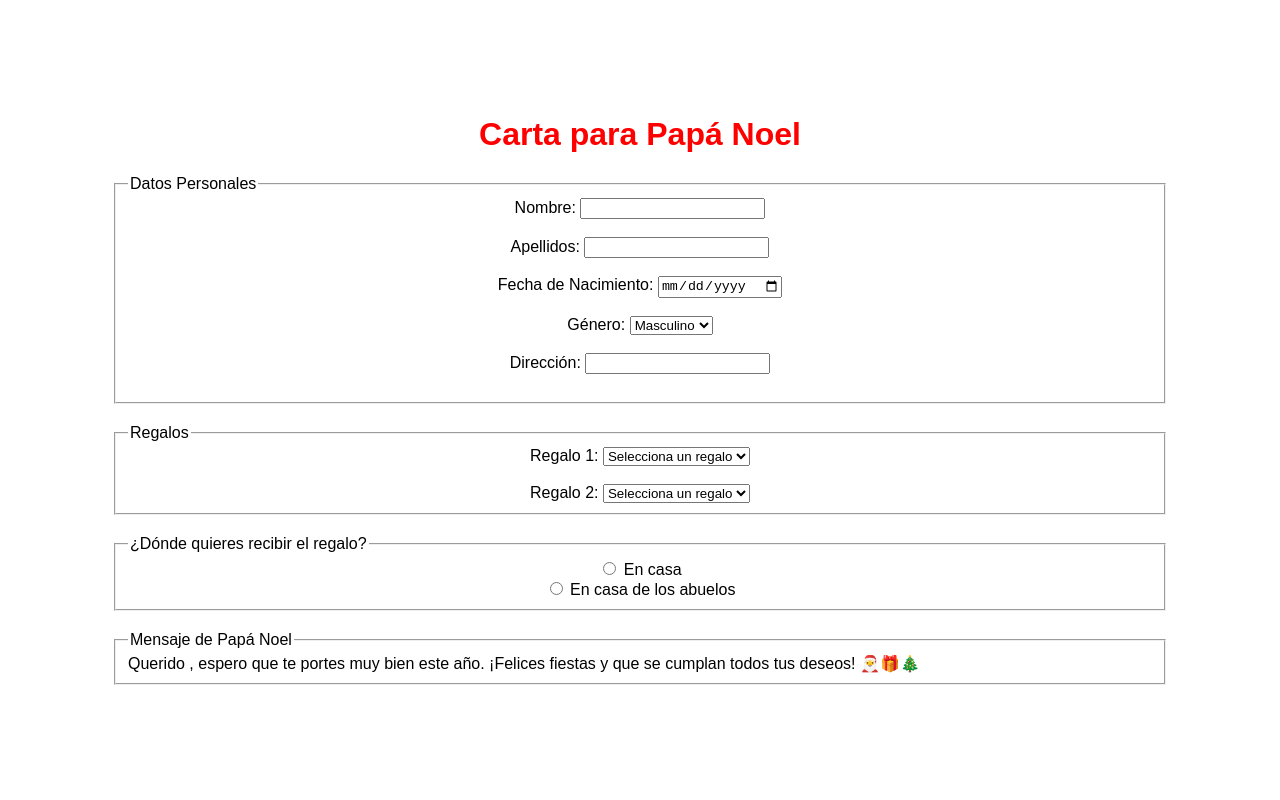
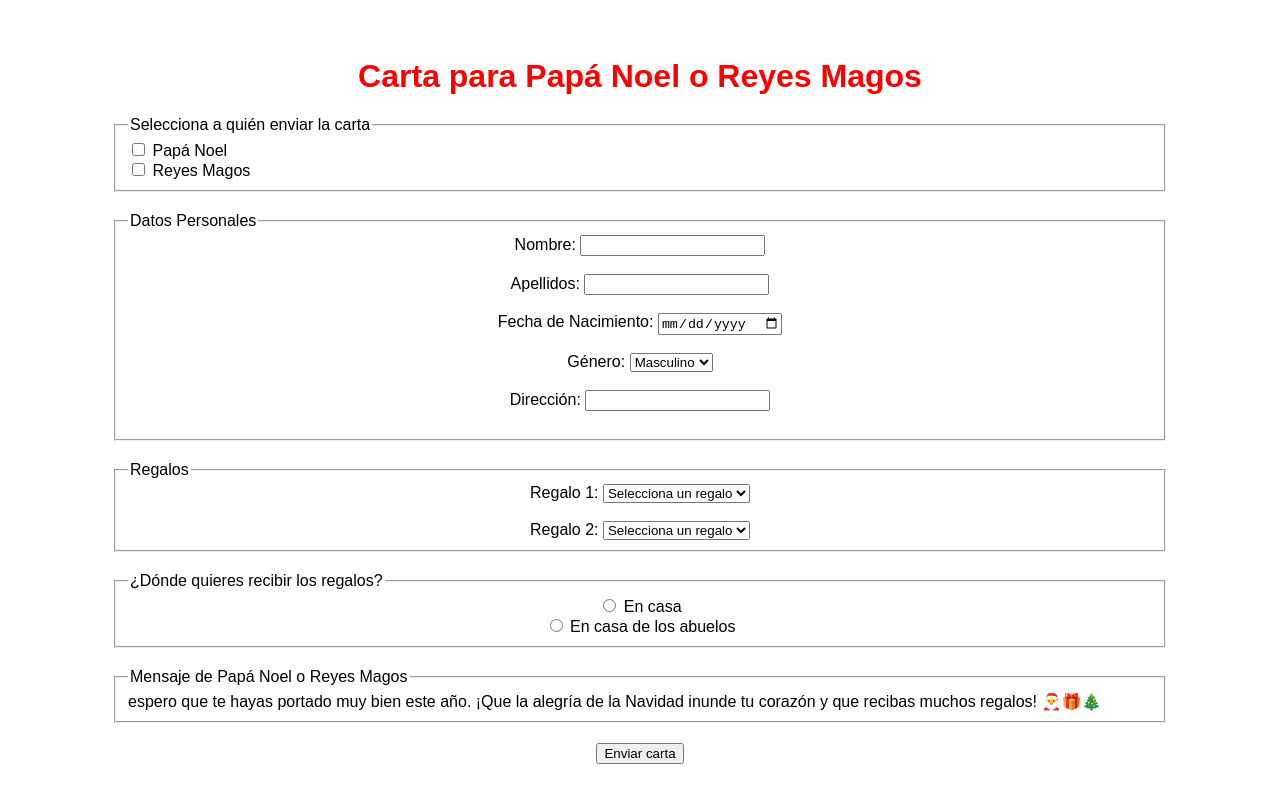
Before and after one commit to RXVLC/4.4_ldm, a plain HTML site: page index.html in a window 1280 px wide. Drawn offline with Linux system fonts and the light colour scheme.

Commit message:
Project upgraded

```diff
--- a/index.html
+++ b/index.html
@@ -5,6 +5,7 @@
     <meta name="viewport" content="width=device-width, initial-scale=1.0">
     <title>4.4</title>
     <style>
+        /* Estilos CSS */
         body {
             display: flex;
             justify-content: center;
@@ -30,8 +31,18 @@
 </head>
 <body>
     <form>
-        <h1 style="color: red;">Carta para Papá Noel</h1>
+        <h1 style="color: red;">Carta para Papá Noel o Reyes Magos</h1>
 
+        <!-- Seleccionar a quién enviar la carta -->
+        <fieldset>
+            <legend>Selecciona a quién enviar la carta</legend>
+            <input type="checkbox" id="papaNoel" name="destination" value="papaNoel">
+            <label for="papaNoel">Papá Noel</label><br>
+            <input type="checkbox" id="reyesMagos" name="destination" value="reyesMagos">
+            <label for="reyesMagos">Reyes Magos</label><br>
+        </fieldset>
+
+        <!-- Datos Personales -->
         <fieldset>
             <legend>Datos Personales</legend>
             <div class="datosPersonales">
@@ -48,6 +59,7 @@
             </div>
         </fieldset>
 
+        <!-- Selección de Regalos -->
         <fieldset>
             <legend>Regalos</legend>
             <div class="presents">
@@ -67,8 +79,9 @@
             </div>
         </fieldset>
 
+        <!-- Ubicación de Recepción de Regalos -->
         <fieldset>
-            <legend>¿Dónde quieres recibir el regalo?</legend>
+            <legend>¿Dónde quieres recibir los regalos?</legend>
             <div class="where">
                 <input type="radio" id="enCasa" name="deliveryLocation" value="enCasa">
                 <label for="enCasa">En casa</label><br>
@@ -77,37 +90,62 @@
             </div>
         </fieldset>
 
+        <!-- Mensaje de Papá Noel o Reyes Magos -->
         <fieldset>
-            <legend>Mensaje de Papá Noel</legend>
+            <legend>Mensaje de Papá Noel o Reyes Magos</legend>
             <div class="congrats" id="greeting">
-                Querido [Nombre del niño], espero que te portes muy bien este año. ¡Felices fiestas y que se cumplan todos tus deseos! 🎅🎁🎄
+                Querido, espero que te hayas portado muy bien este año. ¡Que la alegría de la Navidad inunde tu corazón y que recibas muchos regalos! 🎅🎁🎄
             </div>
         </fieldset>
+
+        <!-- Botón de Envío -->
+        <input type="submit" value="Enviar carta">
     </form>
 
-    <!-- chorradas mías -->
     <script>
-        // Obtener el campo de nombre y el elemento del mensaje de Papá Noel
+        // Obtener elementos del formulario
         const nombreInput = document.getElementById('name');
+        const destinoCheckboxes = document.querySelectorAll('input[name="destination"]');
         const mensajePapaNoel = document.getElementById('greeting');
 
         // Función para generar el mensaje
         function generarMensaje() {
-            // Obtener el valor ingresado en el campo de nombre
             const nombre = nombreInput.value.trim();
+            let destinos = [];
+            destinoCheckboxes.forEach((checkbox) => {
+                if (checkbox.checked) {
+                    destinos.push(checkbox.value);
+                }
+            });
 
-            // Mostrar el mensaje de Papá Noel con el nombre
-            if (nombre !== null) {
-                mensajePapaNoel.textContent = `Querido ${nombre}, espero que te portes muy bien este año. ¡Felices fiestas y que se cumplan todos tus deseos! 🎅🎁🎄`;
+            let mensaje = '';
+            if (nombre !== '') {
+                mensaje += `Querido ${nombre}, `;
+            }
+
+            if (destinos.length === 0) {
+                mensaje += 'espero que te hayas portado muy bien este año. ¡Que la alegría de la Navidad inunde tu corazón y que recibas muchos regalos! 🎅🎁🎄';
             } else {
-                mensajePapaNoel.textContent = '';
+                mensaje += `espero que te hayas portado muy bien este año con `;
+                if (destinos.length === 1) {
+                    mensaje += `${destinos[0] === 'papaNoel' ? 'Papá Noel' : 'los Reyes Magos'}. ¡Felices fiestas y que se cumplan todos sus deseos! 🎅👑🎁🎄`;
+                } else {
+                    mensaje += `Papá Noel y los Reyes Magos. ¡Felices fiestas y que se cumplan todos sus deseos! 🎅👑🎁🎄`;
+                }
             }
+
+            mensajePapaNoel.textContent = mensaje;
         }
 
         // Evento 'input' para ejecutar la función al escribir en el campo de nombre
         nombreInput.addEventListener('input', generarMensaje);
 
-        // Llamar a la función una vez al principio para mostrar el mensaje vacío inicialmente
+        // Evento 'change' para ejecutar la función al cambiar la selección del destino
+        destinoCheckboxes.forEach((checkbox) => {
+            checkbox.addEventListener('change', generarMensaje);
+        });
+
+        // Llamar a la función una vez al principio para mostrar el mensaje inicial
         generarMensaje();
     </script>
 </body>
```
